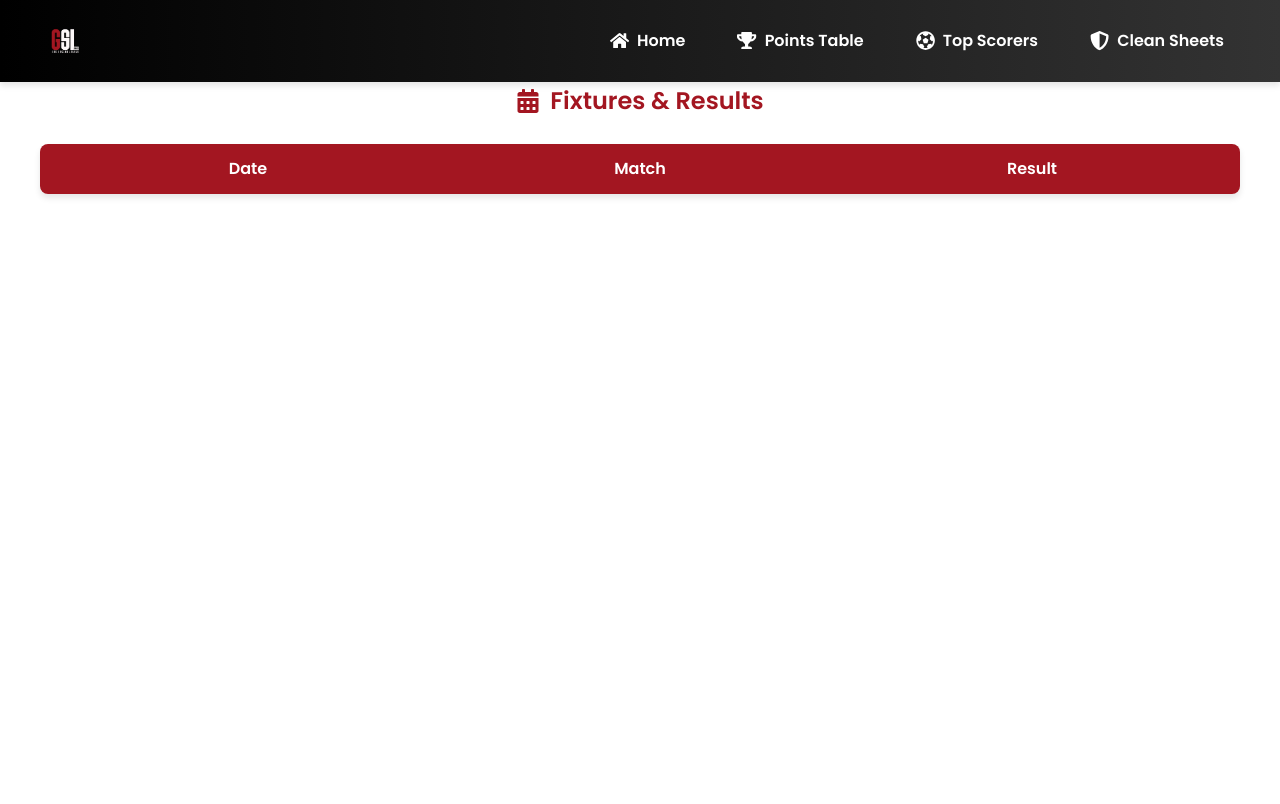
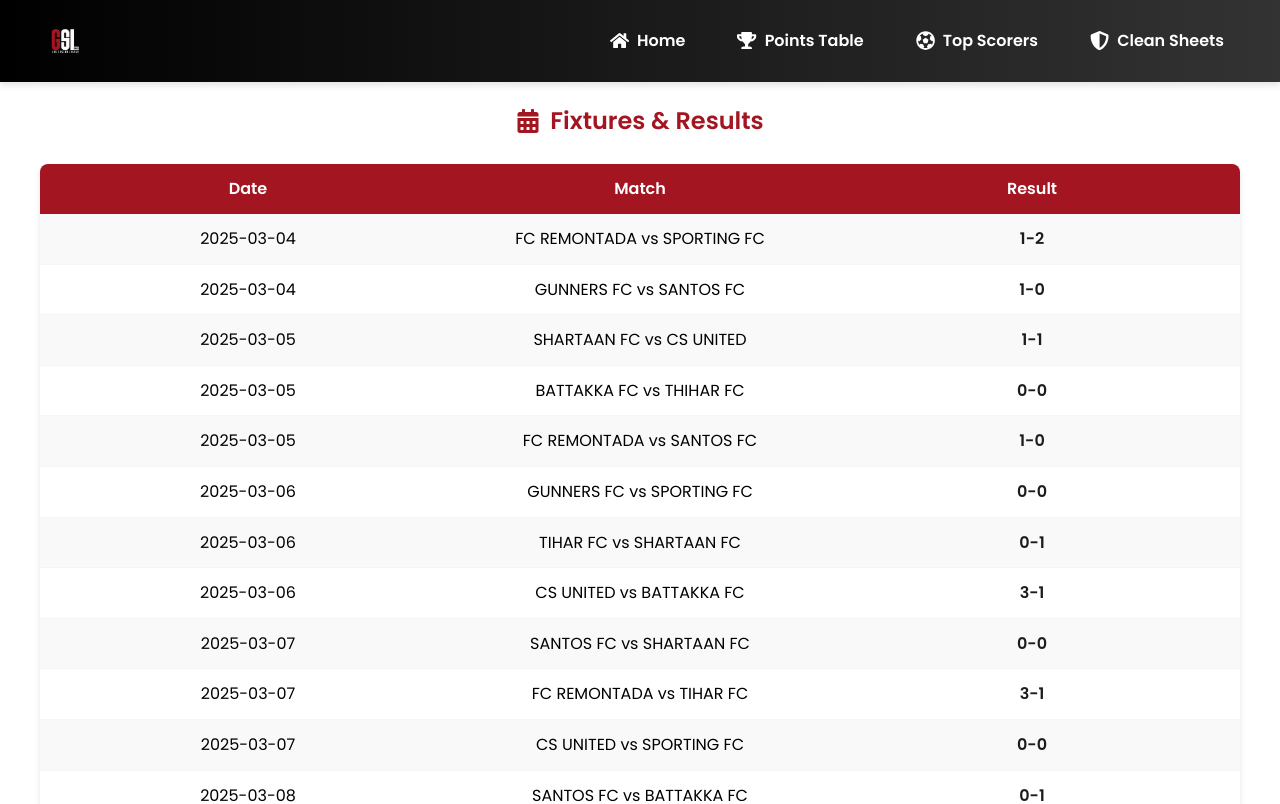
Before and after one commit to Vishnu-dk/gsl, a React (Create React App) app: page /fixtures in a window 1280 px wide. Shown: the top 804 px of the page. Built offline with nearby package versions, Linux system fonts and the light colour scheme.

Commit message:
Resolved merge conflicts

```diff
--- a/src/App.css
+++ b/src/App.css
@@ -220,7 +220,7 @@ nav h1 {
   border: 1px solid #F5F5F5;
   border-radius: 8px;
   padding: 2rem;
-  width: 300px;
+  width: 50%;
   box-shadow: 0 4px 6px rgba(0, 0, 0, 0.1);
   transition: transform 0.3s ease, box-shadow 0.3s ease;
 }
--- a/src/App.js
+++ b/src/App.js
@@ -1,13 +1,14 @@
-import React from 'react';
-import { BrowserRouter as Router, Route, Routes } from 'react-router-dom';
-import Navbar from './Components/Navbar';
-import Home from './pages/Home';
-import PointsTable from './pages/PointsTable';
-import TopScorers from './pages/TopScorers';
-import CleanSheets from './pages/CleanSheets';
-import Fixtures from './pages/Fixtures';
-import './App.css';
-import './index.css';
+import React from "react";
+import { BrowserRouter as Router, Route, Routes } from "react-router-dom";
+import Navbar from "./Components/Navbar";
+import Home from "./pages/Home";
+import PointsTable from "./pages/PointsTable";
+import TopScorers from "./pages/TopScorers";
+import CleanSheets from "./pages/CleanSheets";
+import Fixtures from "./pages/Fixtures";
+import "./App.css";
+import "./index.css";
+import Matches from "./pages/Matches";
 
 function App() {
   return (
@@ -19,7 +20,7 @@ function App() {
           <Route path="/points-table" element={<PointsTable />} />
           <Route path="/top-scorers" element={<TopScorers />} />
           <Route path="/clean-sheets" element={<CleanSheets />} />
-          <Route path="/fixtures" element={<Fixtures />} />
+          <Route path="/fixtures" element={<Matches />} />
         </Routes>
       </div>
     </Router>
--- a/src/index.css
+++ b/src/index.css
@@ -1,3 +1,7 @@
 @tailwind base;
 @tailwind components;
 @tailwind utilities;
+
+*::-webkit-scrollbar {
+  display: none;
+}
--- a/src/pages/Fixtures.jsx
+++ b/src/pages/Fixtures.jsx
@@ -1,13 +1,18 @@
-import React from 'react';
-import { FaCalendarAlt } from 'react-icons/fa';
+import React from "react";
+import { FaCalendarAlt } from "react-icons/fa";
 
 const Fixtures = ({ matches = [] }) => {
   // Debugging: Log the matches prop
-  console.log("Fixtures Matches Prop:", matches);
+  // console.log("Fixtures Matches Prop:", matches);
 
   return (
-    <div className="fixtures">
-      <h2><FaCalendarAlt /> Fixtures & Results</h2>
+    <div
+      className="fixtures"
+      style={{ paddingTop: "10px", paddingBottom: "10px" }}
+    >
+      <h2>
+        <FaCalendarAlt /> Fixtures & Results
+      </h2>
       <div className="table-container">
         <div className="table-header">
           <span>Date</span>
@@ -17,9 +22,16 @@ const Fixtures = ({ matches = [] }) => {
         {matches.map((match, index) => (
           <div key={index} className="table-row">
             <span>{match.date}</span>
-            <span>{match.teamA} vs {match.teamB}</span>
             <span>
-              {match.result === null ? 'Upcoming' : match.result}
+              {match.teamA} vs {match.teamB}
+            </span>
+            <span
+              style={{
+                color: !match.result ? "#a31621" : "#1c1c1c",
+                fontWeight: 600,
+              }}
+            >
+              {match.result === null ? "Upcoming" : match.result}
             </span>
           </div>
         ))}
--- a/src/pages/Home.jsx
+++ b/src/pages/Home.jsx
@@ -1,6 +1,6 @@
-import React from 'react';
-import { FaTrophy, FaFutbol, FaShieldAlt, FaCalendarAlt } from 'react-icons/fa';
-import { Link } from 'react-router-dom';
+import React from "react";
+import { FaTrophy, FaFutbol, FaShieldAlt, FaCalendarAlt } from "react-icons/fa";
+import { Link } from "react-router-dom";
 
 const Home = () => {
   return (
@@ -12,11 +12,13 @@ const Home = () => {
           <Link to="/points-table" className="cta-button">
             <FaTrophy /> View Standings
           </Link>
-
+          <Link to="/fixtures" className="cta-button">
+            <FaCalendarAlt /> Check Fixtures
+          </Link>
         </div>
       </div>
 
-      <div className="highlights">
+      <div className="highlights" style={{ display: "flex" }}>
         <div className="highlight-card">
           <FaFutbol className="highlight-icon" />
           <h3>Top Scorers</h3>
--- a/src/pages/Matches.jsx
+++ b/src/pages/Matches.jsx
@@ -1,45 +1,173 @@
-import React from 'react';
-import PointsTable from './PointsTable';
-import Fixtures from './Fixtures';
+import React from "react";
+import Fixtures from "./Fixtures";
 
 const Matches = () => {
   const matches = [
-    { date: '2025-03-04', teamA: 'FC REMONTADA', teamB: 'SPORTING FC', result: '1-2' },
-    { date: '2025-03-04', teamA: 'GUNNERS FC', teamB: 'SANTOS FC', result: '1-0' },
-    { date: '2025-03-05', teamA: 'SHARTAAN FC', teamB: 'CS UNITED', result: '1-1' },
-    { date: '2025-03-05', teamA: 'BATTAKKA FC', teamB: 'THIHAR FC', result: '0-0' },
-    { date: '2025-03-05', teamA: 'FC REMONTADA', teamB: 'SANTOS FC', result: '1-0' },
-    { date: '2025-03-06', teamA: 'GUNNERS FC', teamB: 'SPORTING FC', result: '0-0' },
-    { date: '2025-03-06', teamA: 'TIHAR FC', teamB: 'SHARTAAN FC', result: '0-1' },
-    { date: '2025-03-06', teamA: 'CS UNITED', teamB: 'BATTAKKA FC', result: '3-1' },
-    { date: '2025-03-07', teamA: 'SANTOS FC', teamB: 'SHARTAAN FC', result: '0-0' },
-    { date: '2025-03-07', teamA: 'FC REMONTADA', teamB: 'TIHAR FC', result: '3-1' },
-    { date: '2025-03-07', teamA: 'CS UNITED', teamB: 'SPORTING FC', result: '0-0' },
-    { date: '2025-03-08', teamA: 'SANTOS FC', teamB: 'BATTAKKA FC', result: '0-1' },
-    { date: '2025-03-08', teamA: 'SHARTAAN FC', teamB: 'GUNNERS FC', result: '0-0' },
-    { date: '2025-03-08', teamA: 'SPORTING FC', teamB: 'TIHAR FC', result: '2-0' },
-    { date: '2025-03-09', teamA: 'CS UNITED', teamB: 'FC REMONTADA', result: '1-0' },
-    { date: '2025-03-09', teamA: 'SHARTAAN FC', teamB: 'SPORTING FC', result: null }, // Upcoming match
-    { date: '2025-03-09', teamA: 'BATTAKKA FC', teamB: 'GUNNERS FC', result: null }, // Upcoming match
-    { date: '2025-03-10', teamA: 'TIHAR FC', teamB: 'SANTOS FC', result: null }, // Upcoming match
-    { date: '2025-03-10', teamA: 'CS UNITED', teamB: 'GUNNERS FC', result: null }, // Upcoming match
-    { date: '2025-03-10', teamA: 'REMONTADA FC', teamB: 'SHARTAAN FC', result: null }, // Upcoming match
-    { date: '2025-03-11', teamA: 'BATTAKKA FC', teamB: 'SPORTING FC', result: null }, // Upcoming match
-    { date: '2025-03-11', teamA: 'TIHAR FC', teamB: 'CS UNITED', result: null }, // Upcoming match
-    { date: '2025-03-11', teamA: 'GUNNERS FC', teamB: 'FC REMONTADA', result: null }, // Upcoming match
-    { date: '2025-03-12', teamA: 'SHARTAAN FC', teamB: 'BATTAKKA FC', result: null }, // Upcoming match
-    { date: '2025-03-12', teamA: 'SANTOS FC', teamB: 'SPORTING FC', result: null }, // Upcoming match
-    { date: '2025-03-12', teamA: 'GUNNERS FC', teamB: 'TIHAR FC', result: null }, // Upcoming match
-    { date: '2025-03-13', teamA: 'FC REMONTADA', teamB: 'BATTAKKA FC', result: null }, // Upcoming match
-    { date: '2025-03-13', teamA: 'CS UNITED', teamB: 'SANTOS FC', result: null }, // Upcoming match
+    {
+      date: "2025-03-04",
+      teamA: "FC REMONTADA",
+      teamB: "SPORTING FC",
+      result: "1-2",
+    },
+    {
+      date: "2025-03-04",
+      teamA: "GUNNERS FC",
+      teamB: "SANTOS FC",
+      result: "1-0",
+    },
+    {
+      date: "2025-03-05",
+      teamA: "SHARTAAN FC",
+      teamB: "CS UNITED",
+      result: "1-1",
+    },
+    {
+      date: "2025-03-05",
+      teamA: "BATTAKKA FC",
+      teamB: "THIHAR FC",
+      result: "0-0",
+    },
+    {
+      date: "2025-03-05",
+      teamA: "FC REMONTADA",
+      teamB: "SANTOS FC",
+      result: "1-0",
+    },
+    {
+      date: "2025-03-06",
+      teamA: "GUNNERS FC",
+      teamB: "SPORTING FC",
+      result: "0-0",
+    },
+    {
+      date: "2025-03-06",
+      teamA: "TIHAR FC",
+      teamB: "SHARTAAN FC",
+      result: "0-1",
+    },
+    {
+      date: "2025-03-06",
+      teamA: "CS UNITED",
+      teamB: "BATTAKKA FC",
+      result: "3-1",
+    },
+    {
+      date: "2025-03-07",
+      teamA: "SANTOS FC",
+      teamB: "SHARTAAN FC",
+      result: "0-0",
+    },
+    {
+      date: "2025-03-07",
+      teamA: "FC REMONTADA",
+      teamB: "TIHAR FC",
+      result: "3-1",
+    },
+    {
+      date: "2025-03-07",
+      teamA: "CS UNITED",
+      teamB: "SPORTING FC",
+      result: "0-0",
+    },
+    {
+      date: "2025-03-08",
+      teamA: "SANTOS FC",
+      teamB: "BATTAKKA FC",
+      result: "0-1",
+    },
+    {
+      date: "2025-03-08",
+      teamA: "SHARTAAN FC",
+      teamB: "GUNNERS FC",
+      result: "0-0",
+    },
+    {
+      date: "2025-03-08",
+      teamA: "SPORTING FC",
+      teamB: "TIHAR FC",
+      result: "2-0",
+    },
+    {
+      date: "2025-03-09",
+      teamA: "CS UNITED",
+      teamB: "FC REMONTADA",
+      result: "1-0",
+    },
+    {
+      date: "2025-03-09",
+      teamA: "SHARTAAN FC",
+      teamB: "SPORTING FC",
+      result: "0-1",
+    }, // Upcoming match
+    {
+      date: "2025-03-09",
+      teamA: "BATTAKKA FC",
+      teamB: "GUNNERS FC",
+      result: "0-0",
+    }, // Upcoming match
+    { date: "2025-03-10", teamA: "TIHAR FC", teamB: "SANTOS FC", result: null }, // Upcoming match
+    {
+      date: "2025-03-10",
+      teamA: "CS UNITED",
+      teamB: "GUNNERS FC",
+      result: null,
+    }, // Upcoming match
+    {
+      date: "2025-03-10",
+      teamA: "REMONTADA FC",
+      teamB: "SHARTAAN FC",
+      result: null,
+    }, // Upcoming match
+    {
+      date: "2025-03-11",
+      teamA: "BATTAKKA FC",
+      teamB: "SPORTING FC",
+      result: null,
+    }, // Upcoming match
+    { date: "2025-03-11", teamA: "TIHAR FC", teamB: "CS UNITED", result: null }, // Upcoming match
+    {
+      date: "2025-03-11",
+      teamA: "GUNNERS FC",
+      teamB: "FC REMONTADA",
+      result: null,
+    }, // Upcoming match
+    {
+      date: "2025-03-12",
+      teamA: "SHARTAAN FC",
+      teamB: "BATTAKKA FC",
+      result: null,
+    }, // Upcoming match
+    {
+      date: "2025-03-12",
+      teamA: "SANTOS FC",
+      teamB: "SPORTING FC",
+      result: null,
+    }, // Upcoming match
+    {
+      date: "2025-03-12",
+      teamA: "GUNNERS FC",
+      teamB: "TIHAR FC",
+      result: null,
+    }, // Upcoming match
+    {
+      date: "2025-03-13",
+      teamA: "FC REMONTADA",
+      teamB: "BATTAKKA FC",
+      result: null,
+    }, // Upcoming match
+    {
+      date: "2025-03-13",
+      teamA: "CS UNITED",
+      teamB: "SANTOS FC",
+      result: null,
+    }, // Upcoming match
   ];
 
-  // Debugging: Log the matches data
-  console.log("Matches Data:", matches);
+  // // Debugging: Log the matches data
+  // console.log("Matches Data:", matches);
 
   return (
-    <div>
-      <PointsTable matches={matches} />
+    <div className="mt-2" style={{ paddingTop: "10px" }}>
       <Fixtures matches={matches} />
     </div>
   );
```
Also changed, not shown: public/SHARTAAN FC.png (renamed from public/logos/SHARTAAN FC.png).
